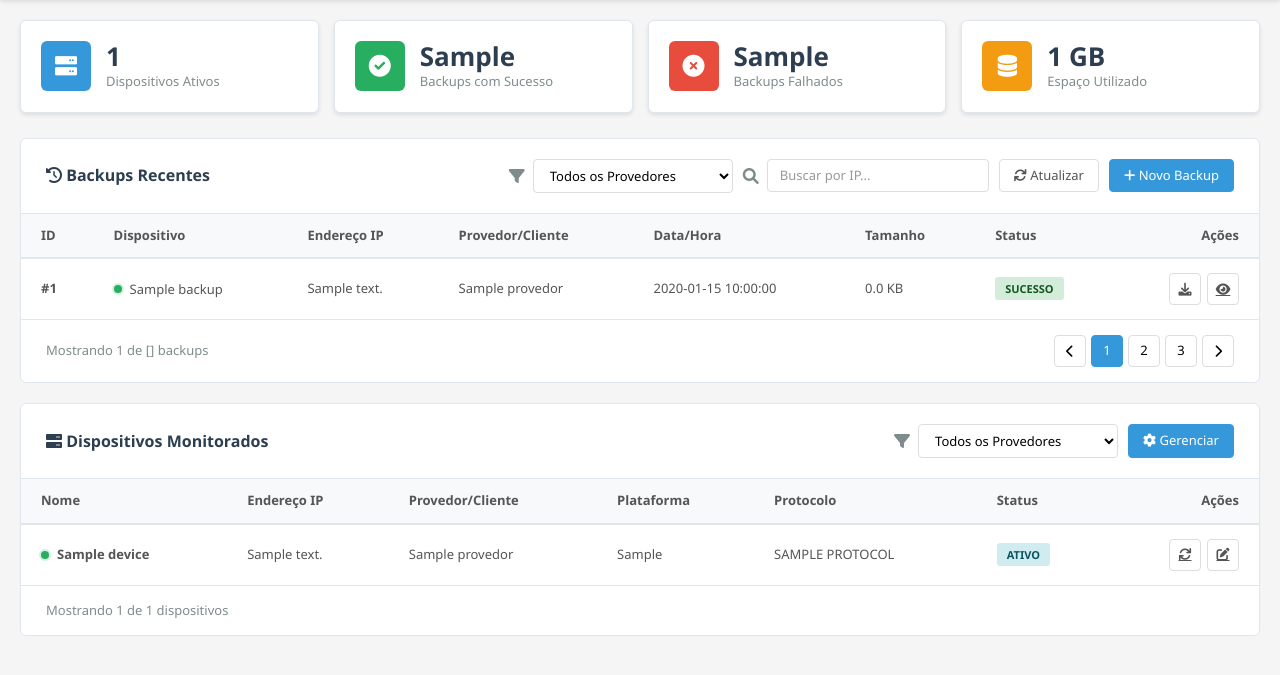
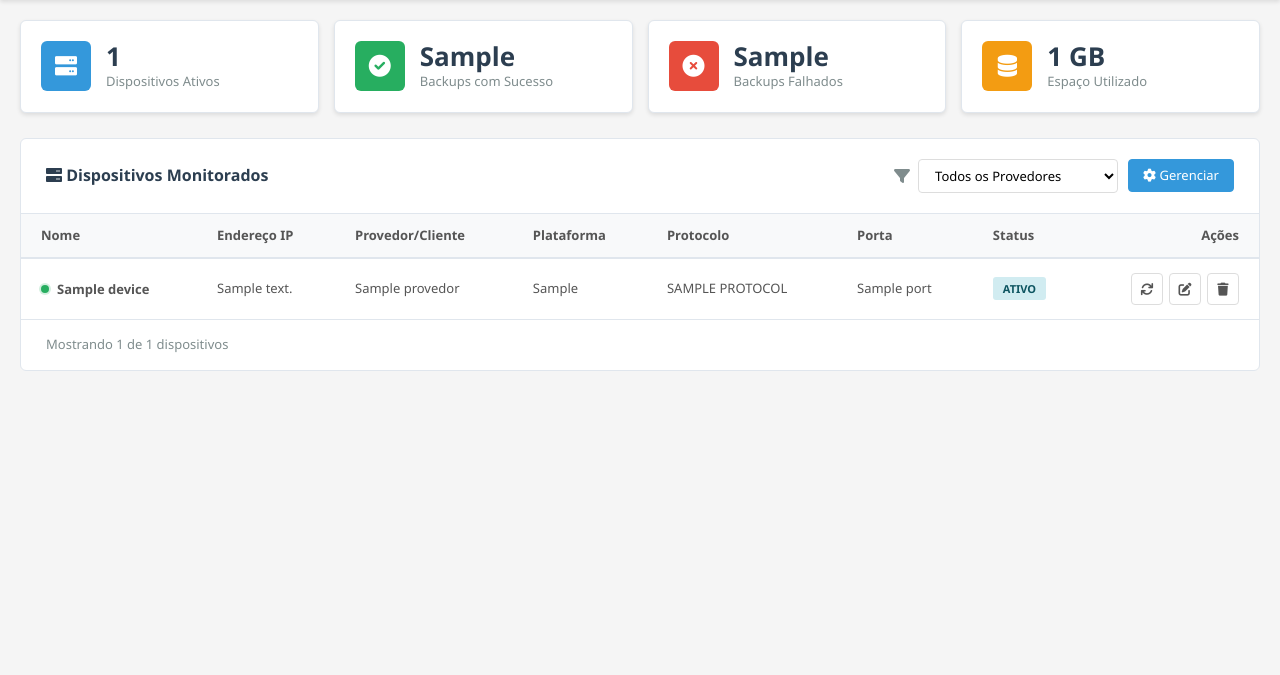
Before and after one commit to brunosaccoman/network-backup, a Flask app: template templates/dashboard.html in a window 1280 px wide. Shown: the part 61-736 px from the top of the page. Run offline with Flask 3, Linux system fonts and the light colour scheme; the template is opened without the code that fills it: most values are stand-ins (such as "Sample title", 1, 10 or a date in 2020); some libraries are stand-ins or nearby versions.

Commit message:
fixed the edit, delete and backup from dispositivos monitorados

```diff
--- a/templates/dashboard.html
+++ b/templates/dashboard.html
@@ -308,7 +308,6 @@
 {% block extra_js %}
 <script>
     document.addEventListener('DOMContentLoaded', function () {
-        // Initialize filter for Devices table
         const deviceFilter = new TableFilter({
             filterId: 'device',
             tableBodyId: 'devicesTableBody',
@@ -319,19 +318,113 @@
         ip: false
     }
         });
+    });
 
-    // Initialize filter for Backups table
-    const backupFilter = new TableFilter({
-        filterId: 'backup',
-        tableBodyId: 'backupsTableBody',
-        countSpanId: 'visibleBackupCount',
-        totalCount: {{ total_backups }},
-    filters: {
-        provedor: true,
-            ip: true
+    document.getElementById('addDeviceForm').addEventListener('submit', async function (e) {
+        e.preventDefault();
+
+        const formData = new FormData(this);
+        const data = Object.fromEntries(formData.entries());
+
+        try {
+            const response = await fetch('/devices/add', {
+                method: 'POST',
+                body: new URLSearchParams(data)
+            });
+            const result = await response.json();
+
+            if (result.success) {
+                alert('Device adicionado com sucesso!');
+                this.reset();
+            } else {
+                alert('Erro: ' + result.error);
+            }
+        } catch (err) {
+            console.error(err);
+            alert('Erro ao adicionar device');
+        }
+    });
+
+    async function backupDevice(deviceId) {
+        console.log('Backup device', deviceId);
+        if (!confirm('Backup agora?')) return;
+        try {
+            const response = await fetch('/backup/' + deviceId, { method: 'POST' });
+            const data = await response.json();
+            if (data.success) showAlert('Backup realizado!', 'success');
+            else showAlert('Erro: ' + data.error, 'danger');
+        } catch (error) {
+            showAlert('Erro: ' + error.message, 'danger');
+        }
     }
-        });
-    });
+
+    async function editDevice(deviceId) {
+        try {
+            const response = await fetch(`/devices/${deviceId}/get`);
+            const device = await response.json();
+
+            document.getElementById('editId').value = device.id;
+            document.getElementById('editName').value = device.name;
+            document.getElementById('editIp').value = device.ip_address;
+            document.getElementById('editProtocol').value = device.protocol;
+            document.getElementById('editPort').value = device.port;
+            document.getElementById('editProvedor').value = device.provedor || '';
+
+            showModal('editModal');
+
+        } catch (error) {
+            showAlert('Erro: ' + error.message, 'danger');
+        }
+    }
+
+
+    async function saveEdit() {
+        const id = document.getElementById('editId').value;
+
+        const payload = {
+            name: document.getElementById('editName').value.trim(),
+            ip_address: document.getElementById('editIp').value.trim(),
+            protocol: document.getElementById('editProtocol').value,
+            port: document.getElementById('editPort').value,
+            provedor: document.getElementById('editProvedor').value.trim()
+        };
+
+        try {
+            const response = await fetch(`/devices/${id}/update`, {
+                method: 'POST',
+                headers: { "Content-Type": "application/json" },
+                body: JSON.stringify(payload)
+            });
+
+            const data = await response.json();
+
+            if (data.success) {
+                showAlert("Dispositivo atualizado!", "success");
+                closeModal("editModal");
+
+                setTimeout(() => location.reload(), 800);
+            } else {
+                showAlert("Erro: " + data.error, "danger");
+            }
+
+        } catch (error) {
+            showAlert("Erro: " + error.message, "danger");
+        }
+    }
+
+
+    async function deleteDevice(deviceId) {
+        console.log('Delete device', deviceId);
+        if (!confirm('Deletar este dispositivo?')) return;
+        try {
+            const response = await fetch('/devices/' + deviceId + '/delete', { method: 'POST' });
+            const data = await response.json();
+            if (data.success) showAlert('Dispositivo deletado!', 'success');
+            else showAlert('Erro: ' + data.error, 'danger');
+        } catch (error) {
+            showAlert('Erro: ' + error.message, 'danger');
+        }
+    }
 </script>
 {% endblock %}
 
@@ -376,83 +469,7 @@
             </div>
         </div>
     </div>
-    <!-- Tabela de Backups Recentes -->
-    <div class="table-container">
-        <div class="table-header">
-            <h5><i class="fas fa-history"></i> Backups Recentes</h5>
-            <div class="table-actions" style="display: flex; gap: 10px; align-items: center; flex-wrap: wrap;">
-                {% set filter_id = 'backup' %}
-                {% set show_provedor_filter = true %}
-                {% set show_ip_search = true %}
-                {% include 'components/table_filters.html' %}
-                <button class="btn-clean" onclick="location.reload()">
-                    <i class="fas fa-sync"></i> Atualizar
-                </button>
-                <button class="btn-primary-custom" onclick="location.href='/devices'">
-                    <i class="fas fa-plus"></i> Novo Backup
-                </button>
-            </div>
-        </div>
-        <table class="data-table">
-            <thead>
-                <tr>
-                    <th>ID</th>
-                    <th>Dispositivo</th>
-                    <th>Endereço IP</th>
-                    <th>Provedor/Cliente</th>
-                    <th>Data/Hora</th>
-                    <th>Tamanho</th>
-                    <th>Status</th>
-                    <th style="text-align: right;">Ações</th>
-                </tr>
-            </thead>
-            <tbody id="backupsTableBody">
-                {% for backup in recent_backups %}
-                <tr data-provedor="{{ backup.provedor if backup.provedor else 'Sem_Provedor' }}"
-                    data-ip="{{ backup.ip_address }}">
-                    <td><strong>#{{ backup.id }}</strong></td>
-                    <td>
-                        <div class="device-status">
-                            <span class="status-dot online"></span>
-                            {{ backup.device_name }}
-                        </div>
-                    </td>
-                    <td>{{ backup.ip_address }}</td>
-                    <td>{{ backup.provedor if backup.provedor else 'Sem_Provedor' }}</td>
-                    <td>{{ backup.backup_date }}</td>
-                    <td>{{ (backup.file_size / 1024)|round(2) }} KB</td>
-                    <td>
-                        <span class="badge-status badge-{{ 'success' if backup.status == 'success' else 'failed' }}">
-                            {{ 'Sucesso' if backup.status == 'success' else 'Falhou' }}
-                        </span>
-                    </td>
-                    <td style="text-align: right;">
-                        <div class="action-buttons" style="justify-content: flex-end;">
-                            <a href="/backups/{{ backup.id }}/download" class="btn-action" title="Download">
-                                <i class="fas fa-download"></i>
-                            </a>
-                            <a href="/backups/{{ backup.id }}/view" class="btn-action" title="Visualizar"
-                                target="_blank">
-                                <i class="fas fa-eye"></i>
-                            </a>
-                        </div>
-                    </td>
-                </tr>
-                {% endfor %}
-            </tbody>
-        </table>
-        <div class="table-footer">
-            <div id="backupCount">Mostrando <span id="visibleBackupCount">{{ recent_backups|length }}</span> de {{
-                total_backups }} backups</div>
-            <div class="pagination">
-                <button class="page-btn"><i class="fas fa-chevron-left"></i></button>
-                <button class="page-btn active">1</button>
-                <button class="page-btn">2</button>
-                <button class="page-btn">3</button>
-                <button class="page-btn"><i class="fas fa-chevron-right"></i></button>
-            </div>
-        </div>
-    </div>
+
     <!-- Tabela de Dispositivos -->
     <div class="table-container" style="margin-top: 20px;">
         <div class="table-header">
@@ -475,6 +492,7 @@
                     <th>Provedor/Cliente</th>
                     <th>Plataforma</th>
                     <th>Protocolo</th>
+                    <th>Porta</th>
                     <th>Status</th>
                     <th style="text-align: right;">Ações</th>
                 </tr>
@@ -492,6 +510,7 @@
                     <td>{{ device.provedor if device.provedor else 'Sem_Provedor' }}</td>
                     <td>{{ device.device_type|title }}</td>
                     <td>{{ device.protocol|upper }}</td>
+                    <td>{{ device.port }}</td>
                     <td>
                         <span class="badge-status badge-{{ 'active' if device.active else 'failed' }}">
                             {{ 'Ativo' if device.active else 'Inativo' }}
@@ -499,12 +518,15 @@
                     </td>
                     <td style="text-align: right;">
                         <div class="action-buttons" style="justify-content: flex-end;">
-                            <a href="/devices/{{ device.id }}/backup" class="btn-action" title="Fazer Backup">
+                            <button onclick="backupDevice({{ device.id }})" class="btn-action" title="Fazer Backup">
                                 <i class="fas fa-sync"></i>
-                            </a>
-                            <a href="/devices/{{ device.id }}/edit" class="btn-action" title="Editar">
+                            </button>
+                            <button onclick="editDevice({{ device.id }})" class="btn-action" title="Editar">
                                 <i class="fas fa-edit"></i>
-                            </a>
+                            </button>
+                            <button onclick="deleteDevice({{ device.id }})" class="btn-action" title="Deletar">
+                                <i class="fas fa-trash"></i>
+                            </button>
                         </div>
                     </td>
                 </tr>
@@ -516,5 +538,53 @@
                 dispositivos</div>
         </div>
     </div>
+
+    <div id="editModal" class="modal">
+        <div class="modal-content">
+            <div class="modal-header">
+                <h5>Editar Dispositivo</h5>
+                <span class="close" onclick="closeModal('editModal')">&times;</span>
+            </div>
+
+            <div class="form-group">
+                <label>Nome</label>
+                <input type="text" id="editName" class="form-control">
+            </div>
+
+            <div class="form-group">
+                <label>Endereço IP</label>
+                <input type="text" id="editIp" class="form-control">
+            </div>
+
+            <div class="form-group">
+                <label>Protocolo</label>
+                <select id="editProtocol" class="form-control">
+                    <option value="ssh">SSH</option>
+                    <option value="ftp">FTP</option>
+                    <option value="sftp">SFTP</option>
+                </select>
+            </div>
+
+            <div class="form-group">
+                <label>Porta</label>
+                <input type="number" id="editPort" class="form-control">
+            </div>
+
+            <div class="form-group">
+                <label for="editProvedor">Provedor</label>
+                <select id="editProvedor" class="form-control">
+                    <option value="">Todos</option>
+                    {% for prov in provedores %}
+                    <option value="{{ prov }}">{{ prov }}</option>
+                    {% endfor %}
+                </select>
+            </div>
+
+            <input type="hidden" id="editId">
+
+            <button class="btn btn-primary" onclick="saveEdit()">Salvar</button>
+        </div>
+    </div>
+
 </div>
 {% endblock %}
--- a/templates/devices.html
+++ b/templates/devices.html
@@ -25,6 +25,7 @@
             Adicionar Provedor</button>
     </div>
 </div>
+
 <div class="card">
     <h2>Lista de Dispositivos</h2>
     {% if devices %}
@@ -382,12 +383,10 @@
         }
 
         try {
-            // Try to delete by ID first
             let response;
-            if (provedorId && provedorId !== 'null' && !isNaN(provedorId)) {
+            if (provedorId !== 'null' && !isNaN(provedorId)) {
                 response = await fetch(`/api/provedores/${provedorId}/delete`, { method: 'POST' });
             } else {
-                // Fallback: delete by name if ID is invalid
                 response = await fetch('/api/provedores/delete-by-name', {
                     method: 'POST',
                     headers: { 'Content-Type': 'application/json' },
```
